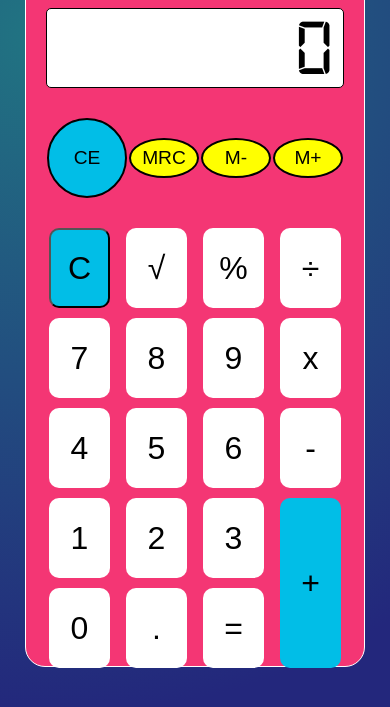
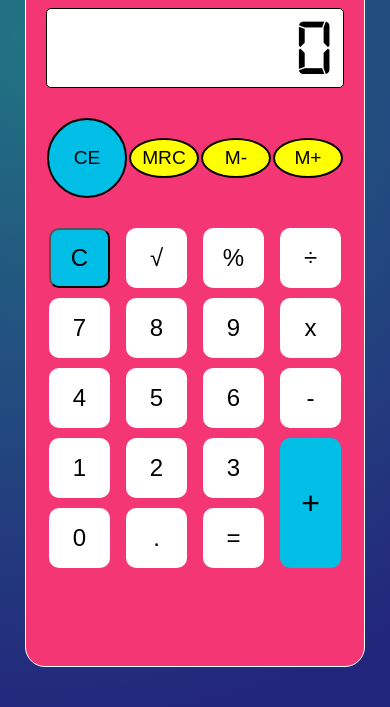
Before and after one commit to SoftwareFullStack/13-Calculadora, a plain HTML site: page index.html in a window 390 px wide. Shown: the part 135-842 px from the top of the page. Drawn offline with Linux system fonts and the light colour scheme.

Commit message:
ajuste a estilos CSS 3 vez

```diff
--- a/CSS/Styles.css
+++ b/CSS/Styles.css
@@ -164,4 +164,14 @@ body{
     .superiores{
         height: 140px;
     }
+
+    .inferiores__btn, .btnClear {
+        width: 90%;
+        height: 60px;
+        font-size: 1.5em;
+    }
+
+    .btnMas{
+        height: 130px;
+    }
 }
```
